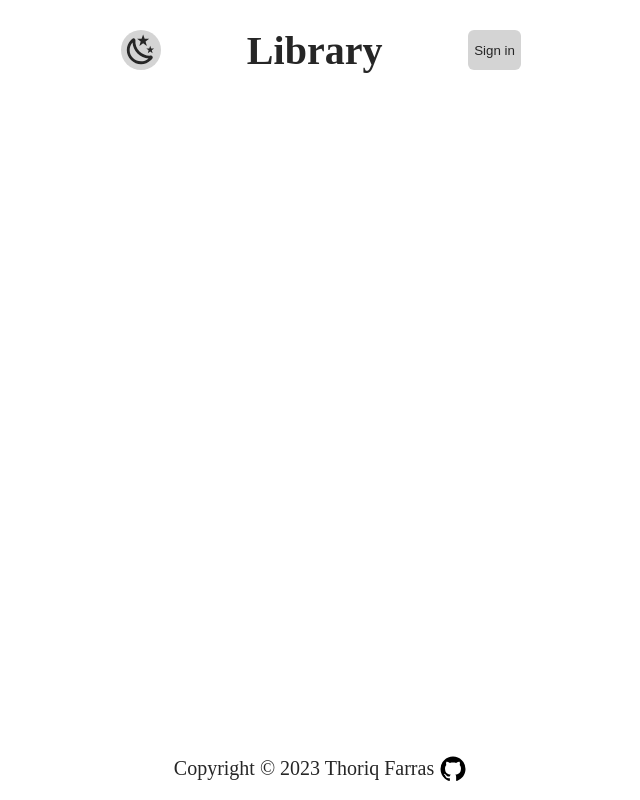
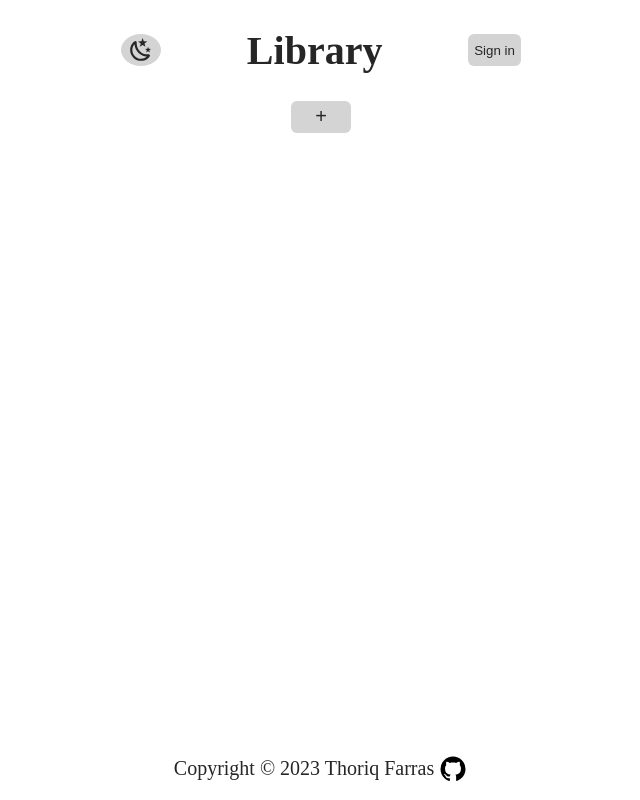
Before and after one commit to thoriqfarras/library, a website: page index.html in a window 1280 px wide. Shown: the whole page, without its empty margins (319-959 px from the left). Drawn offline with Linux system fonts and the light colour scheme.

Commit message:
add #add-book button

```diff
--- a/index.html
+++ b/index.html
@@ -16,7 +16,9 @@
     <h1>Library</h1>
     <button id="Sign in" type="button">Sign in</button>
   </header>
-  <main class="grid"></main>
+  <main>
+    <button id="add-book" type="button">+</button>
+  </main>
   <footer>
     <p>Copyright &copy; 2023 Thoriq Farras</p>
     <svg xmlns="http://www.w3.org/2000/svg" viewBox="0 0 24 24"><title>GitHub</title><path d="M12,2A10,10 0 0,0 2,12C2,16.42 4.87,20.17 8.84,21.5C9.34,21.58 9.5,21.27 9.5,21C9.5,20.77 9.5,20.14 9.5,19.31C6.73,19.91 6.14,17.97 6.14,17.97C5.68,16.81 5.03,16.5 5.03,16.5C4.12,15.88 5.1,15.9 5.1,15.9C6.1,15.97 6.63,16.93 6.63,16.93C7.5,18.45 8.97,18 9.54,17.76C9.63,17.11 9.89,16.67 10.17,16.42C7.95,16.17 5.62,15.31 5.62,11.5C5.62,10.39 6,9.5 6.65,8.79C6.55,8.54 6.2,7.5 6.75,6.15C6.75,6.15 7.59,5.88 9.5,7.17C10.29,6.95 11.15,6.84 12,6.84C12.85,6.84 13.71,6.95 14.5,7.17C16.41,5.88 17.25,6.15 17.25,6.15C17.8,7.5 17.45,8.54 17.35,8.79C18,9.5 18.38,10.39 18.38,11.5C18.38,15.32 16.04,16.16 13.81,16.41C14.17,16.72 14.5,17.33 14.5,18.26C14.5,19.6 14.5,20.68 14.5,21C14.5,21.27 14.66,21.59 15.17,21.5C19.14,20.16 22,16.42 22,12A10,10 0 0,0 12,2Z" /></svg>
--- a/styles.css
+++ b/styles.css
@@ -26,10 +26,10 @@ header {
     width: max(400px, 30vw);
 }
 
-header > button {
+button {
     appearance: none;
 
-    height: 2rem;
+    height: 1.6rem;
 
     border: none;
     border-radius: 6px;
@@ -51,6 +51,14 @@ header > button {
     height: 100%;
     width: auto;
     fill: #262626;
+}
+
+/* Main */
+main > button {
+    width: 3rem;
+
+    font-size: 1rem;
+    font-style: bold;
 }
 
 /* Footer */
```
